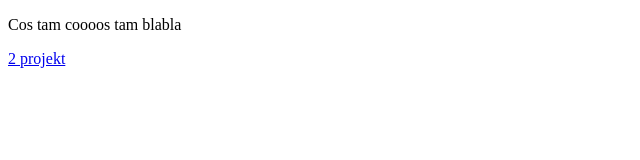
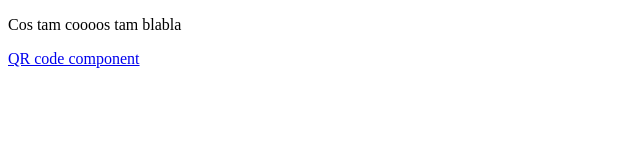
Before and after one commit to youlia121/newbieprojects, a plain HTML site: page index.html in a window 1280 px wide. Shown: the full height of the page, 0-640 px from the left. Drawn offline with Linux system fonts and the light colour scheme.

Commit message:
Update index.html

```diff
--- a/index.html
+++ b/index.html
@@ -5,6 +5,6 @@
   </head>
   <body>
     <p>Cos tam coooos tam blabla</p>
-    <a href="2projekt/">2 projekt</a>
+    <a href="QR-code-component/">QR code component</a>
   </body>
 </html>
```
